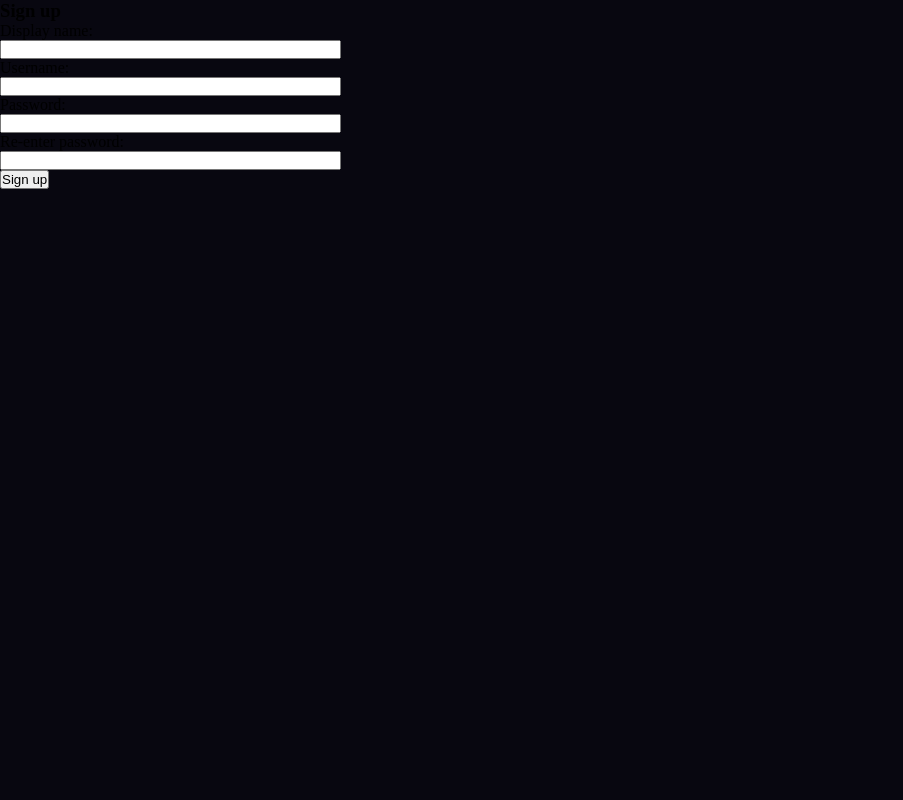
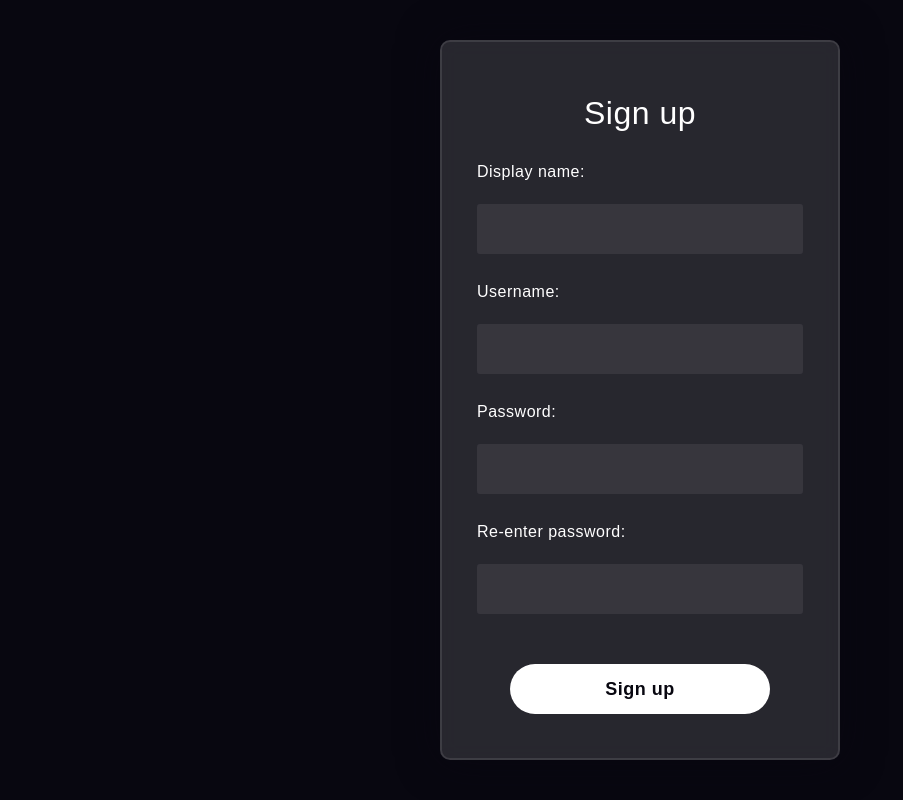
Before and after one commit to seb-lju/Yrkesprov, a PHP site: page /register.php in a window 1280 px wide. Shown: the whole page, without its empty margins (0-903 px from the left). Run offline with PHP 8.4, Linux system fonts and the light colour scheme.

Commit message:
Redigerade CSS till register.php + CSS reset

```diff
--- a/style.css
+++ b/style.css
@@ -1,9 +1,135 @@
-*, *:before, *:after{
+/* http://meyerweb.com/eric/tools/css/reset/
+   v2.0 | 20110126
+   License: none (public domain)
+*/
+
+html, body, div, span, applet, object, iframe,
+h1, h2, h3, h4, h5, h6, p, blockquote, pre,
+a, abbr, acronym, address, big, cite, code,
+del, dfn, em, img, ins, kbd, q, s, samp,
+small, strike, strong, sub, sup, tt, var,
+b, u, i, center,
+dl, dt, dd, ol, ul, li,
+fieldset, form, label, legend,
+table, caption, tbody, tfoot, thead, tr, th, td,
+article, aside, canvas, details, embed,
+figure, figcaption, footer, header, hgroup,
+menu, nav, output, ruby, section, summary,
+time, mark, audio, video {
 	margin: 0;
 	padding: 0;
-	box-sizing: border-box;
+	border: 0;
+	font-size: 100%;
+	font: inherit;
+	vertical-align: baseline;
+}
+/* HTML5 display-role reset for older browsers */
+article, aside, details, figcaption, figure,
+footer, header, hgroup, menu, nav, section {
+	display: block;
+}
+body {
+	line-height: 1;
+}
+ol, ul {
+	list-style: none;
+}
+blockquote, q {
+	quotes: none;
+}
+blockquote:before, blockquote:after,
+q:before, q:after {
+	content: '';
+	content: none;
+}
+table {
+	border-collapse: collapse;
+	border-spacing: 0;
 }
 
+*,
+*:before,
+*:after{
+    padding: 0;
+    margin: 0;
+    box-sizing: border-box;
+}
 body{
-	background:#080710;
+    background-color: #080710;
 }
+.background{
+    width: 430px;
+    height: 520px;
+    position: absolute;
+    transform: translate(-50%,-50%);
+    left: 50%;
+    top: 50%;
+}
+.background .shape{
+    height: 200px;
+    width: 200px;
+    position: absolute;
+    border-radius: 50%;
+}
+
+form{
+    height: 720px;
+    width: 400px;
+    background-color: rgba(255,255,255,0.13);
+    position: absolute;
+    transform: translate(-50%,-50%);
+    top: 50%;
+    left: 50%;
+    border-radius: 10px;
+    backdrop-filter: blur(10px);
+    border: 2px solid rgba(255,255,255,0.1);
+    box-shadow: 0 0 40px rgba(8,7,16,0.6);
+    padding: 50px 35px;
+}
+form *{
+    font-family: 'Poppins',sans-serif;
+    color: #ffffff;
+    letter-spacing: 0.5px;
+    outline: none;
+    border: none;
+}
+form h3{
+    font-size: 32px;
+    font-weight: 500;
+    line-height: 42px;
+    text-align: center;
+}
+
+label{
+    display: block;
+    margin-top: 30px;
+    font-size: 16px;
+    font-weight: 500;
+}
+input{
+    display: block;
+    height: 50px;
+    width: 100%;
+    background-color: rgba(255,255,255,0.07);
+    border-radius: 3px;
+    padding: 0 10px;
+    margin-top: 8px;
+    font-size: 16px;
+    font-weight: 300;
+}
+::placeholder{
+    color: #e5e5e5;
+}
+.send{
+    margin-top: 50px;
+    width: 80%;
+    background-color: #ffffff;
+    color: #080710;
+    padding: 15px 0;
+    font-size: 18px;
+    font-weight: 600;
+    border-radius: 30px;
+	cursor: pointer;
+	margin-left: auto;
+	margin-right: auto;
+}
```
